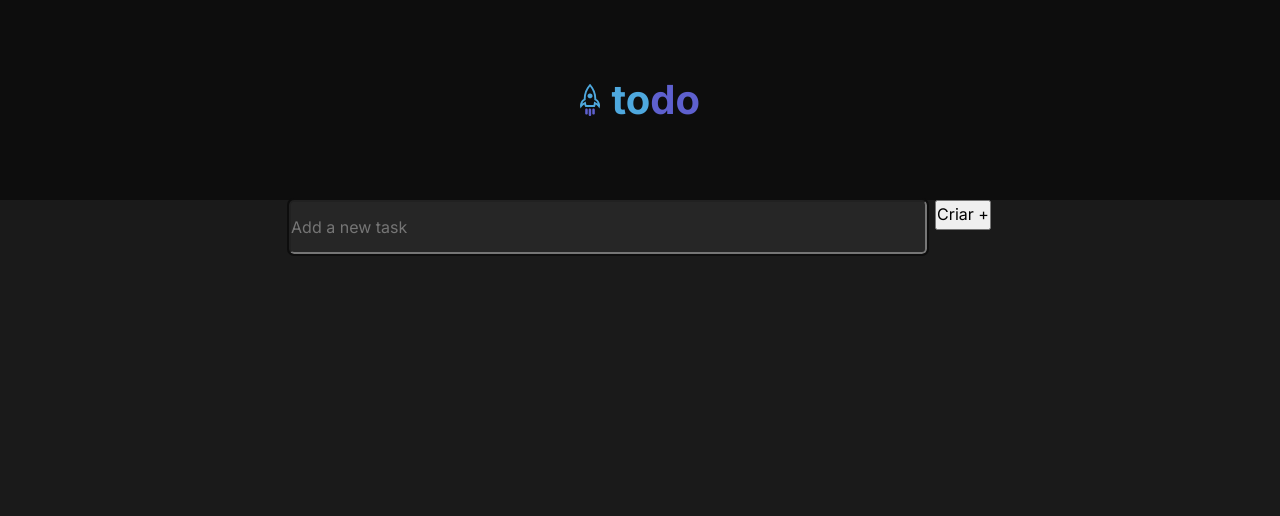
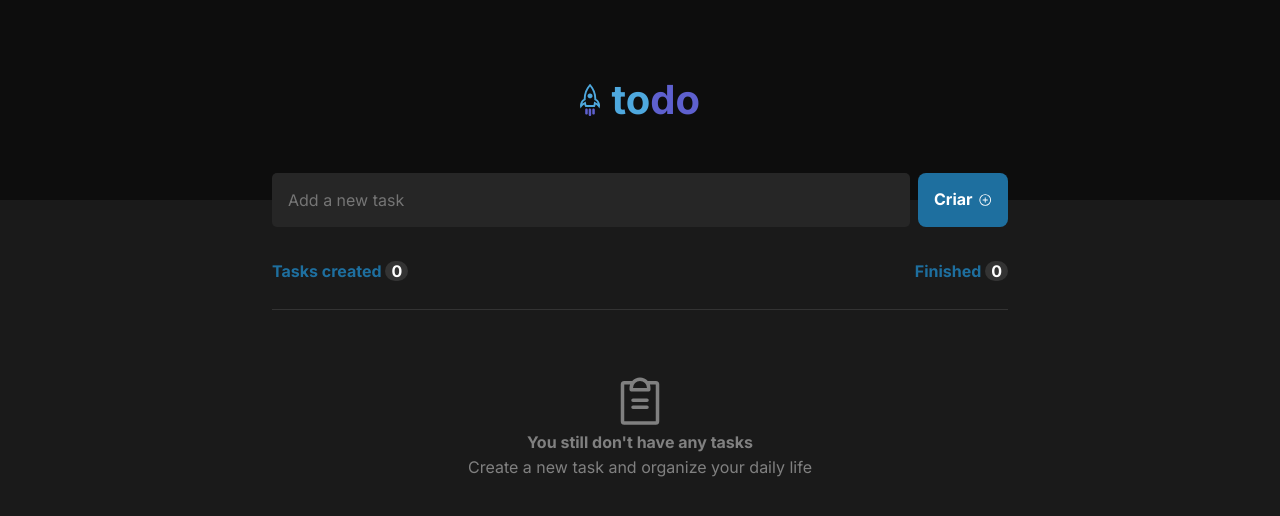
Before and after one commit to 0xREALAldc/RS-ReactJS-challenge-01-todo-list, a React (Vite) app: page / in a window 1280 px wide. Shown: the top 516 px of the page. Built offline with nearby package versions, Linux system fonts and the light colour scheme.

Commit message:
Add: Finished the layout for the list of empty tasks

```diff
--- a/package.json
+++ b/package.json
@@ -9,6 +9,7 @@
     "preview": "vite preview"
   },
   "dependencies": {
+    "@phosphor-icons/react": "^2.0.5",
     "react": "^18.2.0",
     "react-dom": "^18.2.0"
   },
--- a/src/App.module.css
+++ b/src/App.module.css
@@ -20,16 +20,103 @@
   color: var(--purple-500);
 }
 
-.createTask {
+.taskForm {
   display: flex;
   justify-content: center;
   gap: 0.8rem;
+  height: 5.4rem;
+  /* here we use calc() to calculate the exact margin top that we need to leave for our element get fixed inside our cover image, where we take
+  half of the value of the height (-2.6rem) and half the sum of the 'border' and 'outline' values (6px is half of the sum that is 12px) */
+  margin-top: calc(0px - 2.7rem);
 }
 
-.createTask input {
+.taskForm input {
   width: 63.8rem;
   height: 5.4rem;
   border-radius: 5px;
   background: var(--gray-500);
-  outline: 2px solid var(--gray-700);
+  border: 0;
+  padding: 1.6rem;
 }
+
+.taskForm input:focus {
+  outline: 1px solid var(--purple-500);
+}
+
+.taskForm button[type=submit] {
+  display: flex;
+  align-items: center;
+  justify-content: center;
+
+  background: var(--blue-500);
+  border-radius: 8px;
+  padding: 1.6rem;
+  width: 9rem;
+  height: 100%;
+  border: 0;
+  color: var(--white);
+  font-weight: bold;
+
+  /* gap between the Text and Icon */
+  gap: 0.5rem;
+
+  /* this line is to let more smooth the change of colors for the HOVER below */
+  transition: color 0.1s, background-color 0.1s;
+}
+
+.taskForm button[type=submit]:hover {
+  background: var(--blue-300);
+}
+
+.taskForm button[type=submit]:focus {
+  outline: 1px solid var(--blue-500);
+}
+
+.taskList {
+  margin: 3.2rem auto;
+  max-width: 73.6rem;
+
+  display: flex;
+  flex-direction: column;
+}
+
+.taskListInfo {
+  display: flex;
+  justify-content: space-between;
+  margin-bottom: 2.4rem;
+}
+
+.taskListInfo p {
+  color: var(--blue-500);
+  font-weight: 900;
+}
+
+.taskListInfo span {
+  background: var(--gray-400);
+  color: var(--white);
+  width: 2.5rem;
+  height: 1.9rem;
+  border-radius: 999px;
+  font-weight: 700;
+}
+
+.taskListInfo span::before {
+  content: "";
+  padding: 0 0.3rem;
+}
+
+.taskListInfo span::after {
+  content: "";
+  padding: 0 0.3rem;
+}
+
+.taskListItems {
+  display: flex;
+  flex-direction: column;
+  align-items: center;
+  justify-content: center;
+  text-align: center;
+
+  border-top: 1px solid var(--gray-400);
+  padding-top: 6.4rem;
+}
--- a/src/App.tsx
+++ b/src/App.tsx
@@ -1,3 +1,5 @@
+import { PlusCircle, ClipboardText } from '@phosphor-icons/react'
+
 import styles from './App.module.css'
 
 import rocketLogo from './assets/rocket.svg'
@@ -15,14 +17,29 @@ export function App() {
         </div>
       </header>
 
-      <div className={styles.createTask}>
+      <form className={styles.taskForm}>
         <input type="text" placeholder="Add a new task"/>
-        <form action="">
-          <button type="submit">
-            Criar +
-          </button>
-        </form>
-      </div>
+
+        <button type="submit">
+          Criar
+          <PlusCircle/>
+        </button>
+      </form>
+
+      <main className={styles.taskList}>
+        <div className={styles.taskListInfo}>
+          <p>Tasks created <span>0</span></p>
+          <p>Finished <span>0</span></p>
+        </div>
+
+        <div className={styles.taskListItems}>
+          <ClipboardText size={56}/>
+          <div>
+            <strong>You still don't have any tasks</strong>
+            <p>Create a new task and organize your daily life</p>
+          </div>
+        </div>
+      </main>
     </div>
   )
 }
--- a/src/global.css
+++ b/src/global.css
@@ -16,6 +16,11 @@
   --gray-500: #262626;
   --gray-600: #1A1A1A;
   --gray-700: #0D0D0D;
+}
+
+:focus {
+  outline: transparent;
+  /* box-shadow: 0 0 0 2px var(--green-500); */
 }
 
 * {
```
Also changed, not shown: 1 other file (tests, documents, lock files or other folders).
